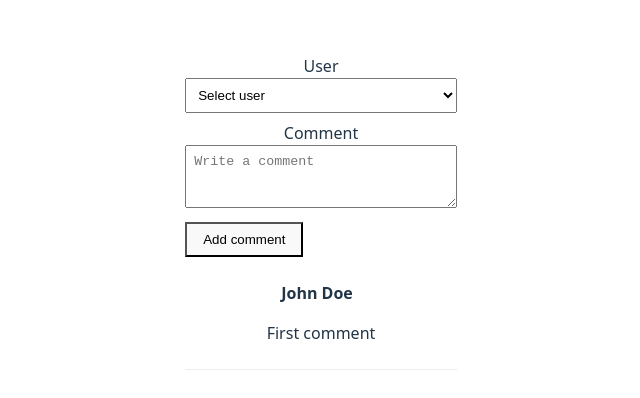
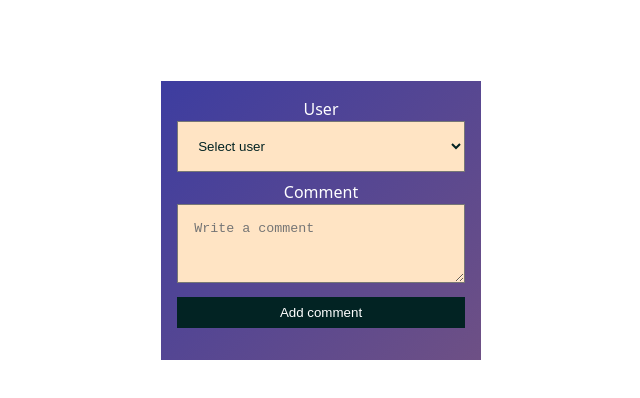
Before and after one commit to anusirkas/vue-vite-project, a Vue app: page / in a window 1280 px wide. Shown: the part 180-578 px from the top of the page, without its empty margins (319-959 px from the left). Built offline with nearby package versions, Linux system fonts and the light colour scheme.

Commit message:
polished the app with tiny changes

```diff
--- a/src/App.vue
+++ b/src/App.vue
@@ -5,9 +5,14 @@
         <label>
           User
           <select v-model="newUser" class="user-input">
-            <option value="" disabled>Select user</option>
-            <option>John Doe</option>
-            <option>Jane Smith</option>
+            <option value="">Select user</option>
+            <option
+              v-for="user in users"
+              :key="user"
+              :value="user"
+            >
+              {{ user }}
+            </option>
           </select>
         </label>
 
@@ -16,12 +21,25 @@
           <textarea v-model="newText" class="comment-input" rows="3" placeholder="Write a comment"></textarea>
         </label>
 
-        <button type="submit" class="submit-btn">Add comment</button>
+        <button type="submit" class="submit-btn">
+          Add comment
+        </button>
       </form>
 
       <ul class="comment-list">
         <li v-for="c in comments" :key="c.id" class="comment-item">
-          <div class="comment-header"><strong class="comment-user">{{ c.user }}</strong></div>
+          <div class="comment-header">
+            <div class="avatar">
+              {{ getInitials(c.user) }}
+            </div>
+
+            <div class="comment-meta">
+              <strong class="comment-user">{{ c.user }}</strong>
+              <span class="comment-date">
+                {{ formatDate(c.created_at) }}
+              </span>
+            </div>
+          </div>
           <p class="comment-body">{{ c.text }}</p>
         </li>
       </ul>
@@ -30,36 +48,129 @@
 </template>
 
 <script setup>
-import { ref } from 'vue'
+import { onMounted, ref, watch } from 'vue' // Importing the ref function from Vue to create reactive state variables
 
-const comments = ref([
-  { id: 1, user: 'John Doe', text: 'First comment' }
-])
+const comments = ref([]) // Reactive variable to hold the list of comments
 
-const newUser = ref('')
-const newText = ref('')
+const users = [
+  'John Doe',
+  'Jane Smith'
+] // Array of users to populate the dropdown
+
+const newUser = ref('') // Reactive variable to hold the selected user from the dropdown
+const newText = ref('') // Reactive variable to hold the text input for the new comment
+
+function formatDate(dateString) {
+  const date = new Date(dateString)
+  return date.toLocaleString()
+}
+
+function getInitials(name) {
+  return name.split(' ').map(n => n[0]).join('')
+}
+
+onMounted(() => {
+  const savedComments = localStorage.getItem('comments')
+  if (savedComments) {
+    comments.value = JSON.parse(savedComments)
+  }
+})
+
+watch(comments, (newComments) => {
+  localStorage.setItem('comments', JSON.stringify(newComments))
+}, { deep: true })
 
 function addComment() {
   const text = newText.value && newText.value.trim()
   if (!newUser.value || !text) return
 
-  comments.value.push({
+  comments.value.unshift({ // Adding a new comment to the beginning of the comments array. .push would add it to the end.
     id: Date.now(),
     user: newUser.value,
-    text
+    text,
+    created_at: new Date().toISOString()
   })
 
   newUser.value = ''
   newText.value = ''
+  console.log('Comment added:', comments.value)
 }
+
 </script>
 
 <style scoped>
-.app { padding: 1rem; font-family: system-ui, Arial, sans-serif; }
-.comment-form { display: flex; flex-direction: column; gap: .5rem; max-width: 40rem; }
-.user-input, .comment-input { width: 100%; box-sizing: border-box; padding: .5rem; }
-.submit-btn { align-self: start; padding: .5rem 1rem; }
-.comment-list { margin-top: 1rem; list-style: none; padding: 0; }
-.comment-item { padding: .5rem; border-bottom: 1px solid #eee; }
-.comment-user { margin-right: .5rem; }
+.app {
+  padding: 1rem;
+  font-family: system-ui,
+  Arial, sans-serif;
+  background: linear-gradient(135deg, rgb(61, 61, 160), rgb(110, 80, 133));
+  color: white;
+  max-width: 600px;
+  margin: 0 auto;
+
+}
+.comment-form {
+  display: flex;
+  flex-direction: column;
+  gap: .5rem;
+  max-width: 40rem;
+}
+
+.user-input, .comment-input {
+  width: 100%;
+  box-sizing: border-box;
+  padding: 1rem;
+  color: rgb(2, 35, 35);
+  background-color: bisque;
+}
+
+.submit-btn {
+  align-self:auto;
+  background-color: rgb(2, 35, 35);
+  color: white;
+  border: none;
+  padding: .5rem 1rem;
+}
+
+.comment-list {
+  margin-top: 1rem;
+  list-style: none;
+  padding: 0;
+}
+
+.comment-item {
+  padding: .5rem;
+  border-bottom: 1px solid #eee;
+}
+
+.comment-user {
+  margin-right: .5rem;
+}
+.comment-header {
+  display: flex;
+  align-items: center;
+  gap: .5rem;
+}
+.avatar {
+  width: 32px;
+  height: 32px;
+  border-radius: 50%;
+  background-color: rgb(2, 35, 35);
+  color: white;
+  display: flex;
+  align-items: center;
+  justify-content: center;
+  font-size: .8rem;
+}
+
+.comment-meta {
+  display: flex;
+  flex-direction: column;
+}
+
+.comment-date {
+  font-size: 0.8rem;
+  opacity: 0.7;
+}
+
 </style>
```
